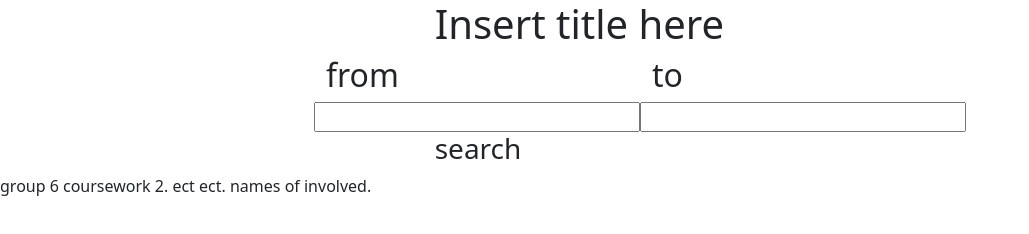
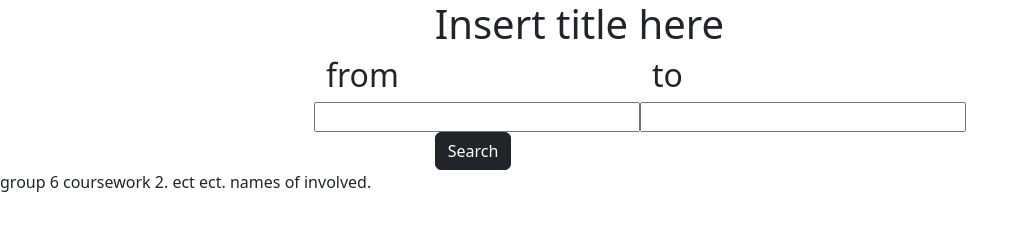
Before and after one commit to UniversityOfDundee-Computing/CW_2_api_group6, a plain HTML site: page index.html in a window 1280 px wide. Shown: the whole page, without its empty margins (0-1029 px from the left). Drawn offline with nearby package versions, Linux system fonts and the light colour scheme.

Commit message:
added submit button. Need to make page more presentable this is just its basic functionality

```diff
--- a/index.html
+++ b/index.html
@@ -41,7 +41,8 @@
     </div>
     <div class="row">
         <div class="col"></div>
-        <div class="col "><h3>search</h3></div>
+        <div class="col "><input class="btn btn-dark" type="submit" value="Search">
+        </div>
         <div class="col"></div>
     </div>
 
```
